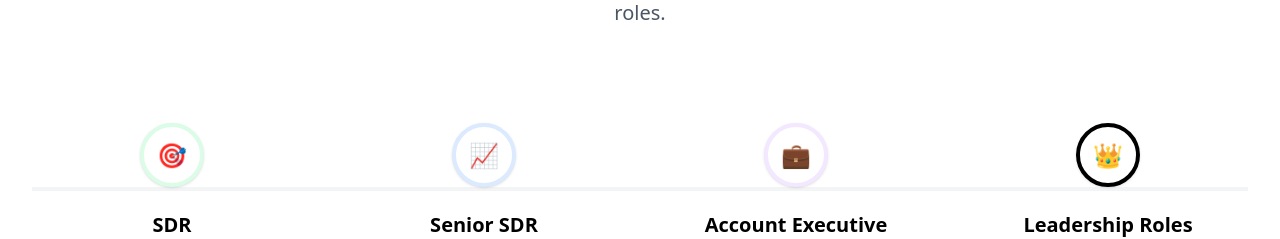
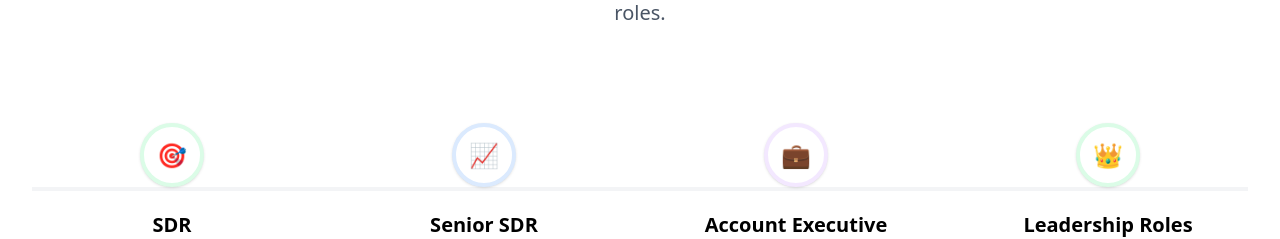
Before and after one commit to Aidecdigital/sdr-global, a Next.js app: page /for-sdrs in a window 1280 px wide. Shown: the part 3160-3399 px from the top of the page. Built offline with nearby package versions, Linux system fonts and the light colour scheme.

Commit message:
Update link destinations in Companies page to point to the contact page; change career pathway color to green in SDRs page.

```diff
--- a/app/for-companies/page.tsx
+++ b/app/for-companies/page.tsx
@@ -157,7 +157,7 @@ export default function Companies() {
                 <li className="flex items-center"><svg className="w-4 h-4 text-[#0055ae] mr-2" fill="none" viewBox="0 0 24 24" stroke="currentColor"><path strokeLinecap="round" strokeLinejoin="round" strokeWidth={2} d="M5 13l4 4L19 7" /></svg>90-day replacement guarantee</li>
                 <li className="flex items-center"><svg className="w-4 h-4 text-[#0055ae] mr-2" fill="none" viewBox="0 0 24 24" stroke="currentColor"><path strokeLinecap="round" strokeLinejoin="round" strokeWidth={2} d="M5 13l4 4L19 7" /></svg>Salary negotiation support</li>
               </ul>
-              <Link href="#" className="block w-full py-3 px-4 bg-gray-50 text-gray-900 text-center rounded-xl font-medium hover:bg-gray-100 transition-colors">
+              <Link href="/contact" className="block w-full py-3 px-4 bg-gray-50 text-gray-900 text-center rounded-xl font-medium hover:bg-gray-100 transition-colors">
                 Get Started
               </Link>
             </div>
@@ -174,7 +174,7 @@ export default function Companies() {
                 <li className="flex items-center"><svg className="w-4 h-4 text-[#0055ae] mr-2" fill="none" viewBox="0 0 24 24" stroke="currentColor"><path strokeLinecap="round" strokeLinejoin="round" strokeWidth={2} d="M5 13l4 4L19 7" /></svg>Weekly performance reports</li>
                 <li className="flex items-center"><svg className="w-4 h-4 text-[#0055ae] mr-2" fill="none" viewBox="0 0 24 24" stroke="currentColor"><path strokeLinecap="round" strokeLinejoin="round" strokeWidth={2} d="M5 13l4 4L19 7" /></svg>Dedicated Team Lead</li>
               </ul>
-              <Link href="#" className="block w-full py-3 px-4 bg-[#0055ae] text-white text-center rounded-xl font-medium hover:bg-blue-700 transition-colors shadow-lg hover:shadow-blue-500/30">
+              <Link href="/contact" className="block w-full py-3 px-4 bg-[#0055ae] text-white text-center rounded-xl font-medium hover:bg-blue-700 transition-colors shadow-lg hover:shadow-blue-500/30">
                 Get Started
               </Link>
             </div>
@@ -189,7 +189,7 @@ export default function Companies() {
                 <li className="flex items-center"><svg className="w-4 h-4 text-[#0055ae] mr-2" fill="none" viewBox="0 0 24 24" stroke="currentColor"><path strokeLinecap="round" strokeLinejoin="round" strokeWidth={2} d="M5 13l4 4L19 7" /></svg>Custom SLAs & Security</li>
                 <li className="flex items-center"><svg className="w-4 h-4 text-[#0055ae] mr-2" fill="none" viewBox="0 0 24 24" stroke="currentColor"><path strokeLinecap="round" strokeLinejoin="round" strokeWidth={2} d="M5 13l4 4L19 7" /></svg>Dedicated Account Manager</li>
               </ul>
-              <Link href="#" className="block w-full py-3 px-4 bg-gray-50 text-gray-900 text-center rounded-xl font-medium hover:bg-gray-100 transition-colors">
+              <Link href="/contact" className="block w-full py-3 px-4 bg-gray-50 text-gray-900 text-center rounded-xl font-medium hover:bg-gray-100 transition-colors">
                 Contact Sales
               </Link>
             </div>
--- a/app/for-sdrs/page.tsx
+++ b/app/for-sdrs/page.tsx
@@ -72,7 +72,7 @@ const careerPathways = [
     description: "Sales Ops, Management, or Executive",
     salary: "$150K+",
     timeline: "2-3 years",
-    color: "orange",
+    color: "green",
     marginTop: "md:mt-48",
   },
 ];
```
